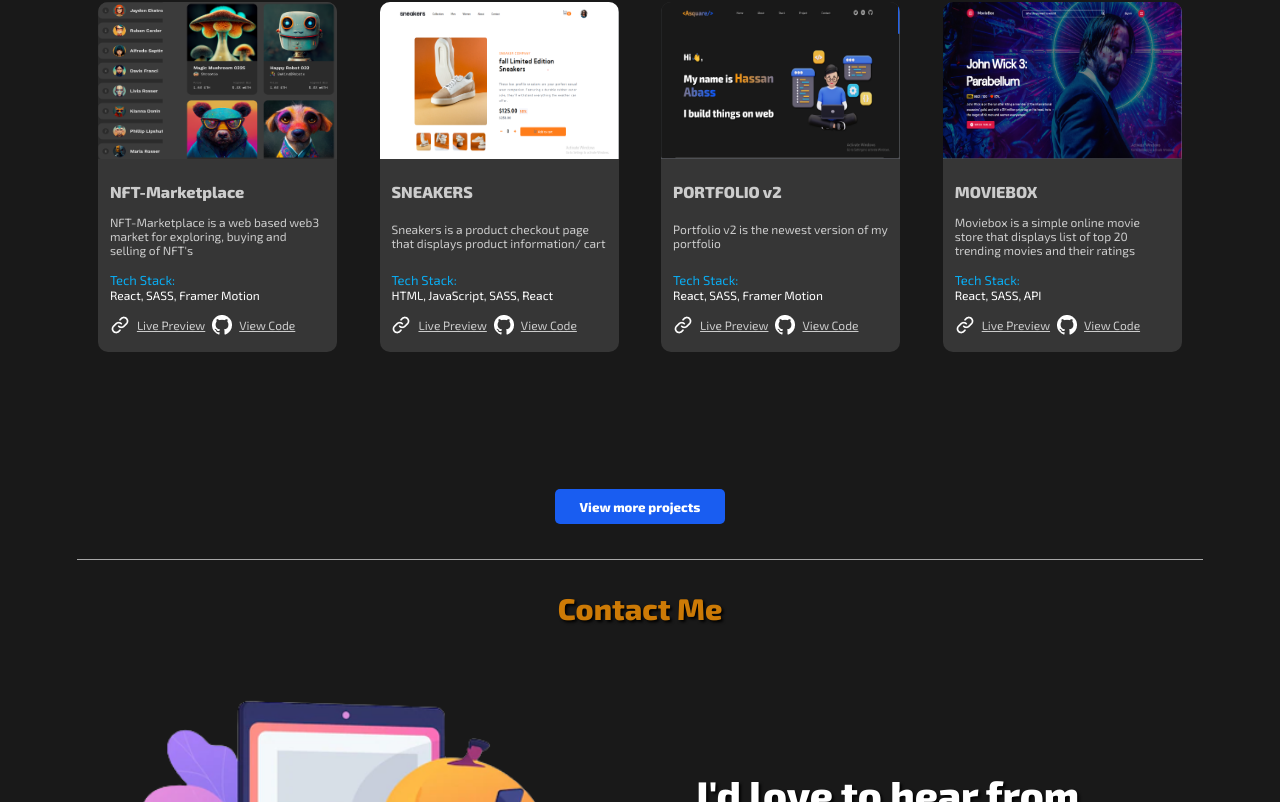
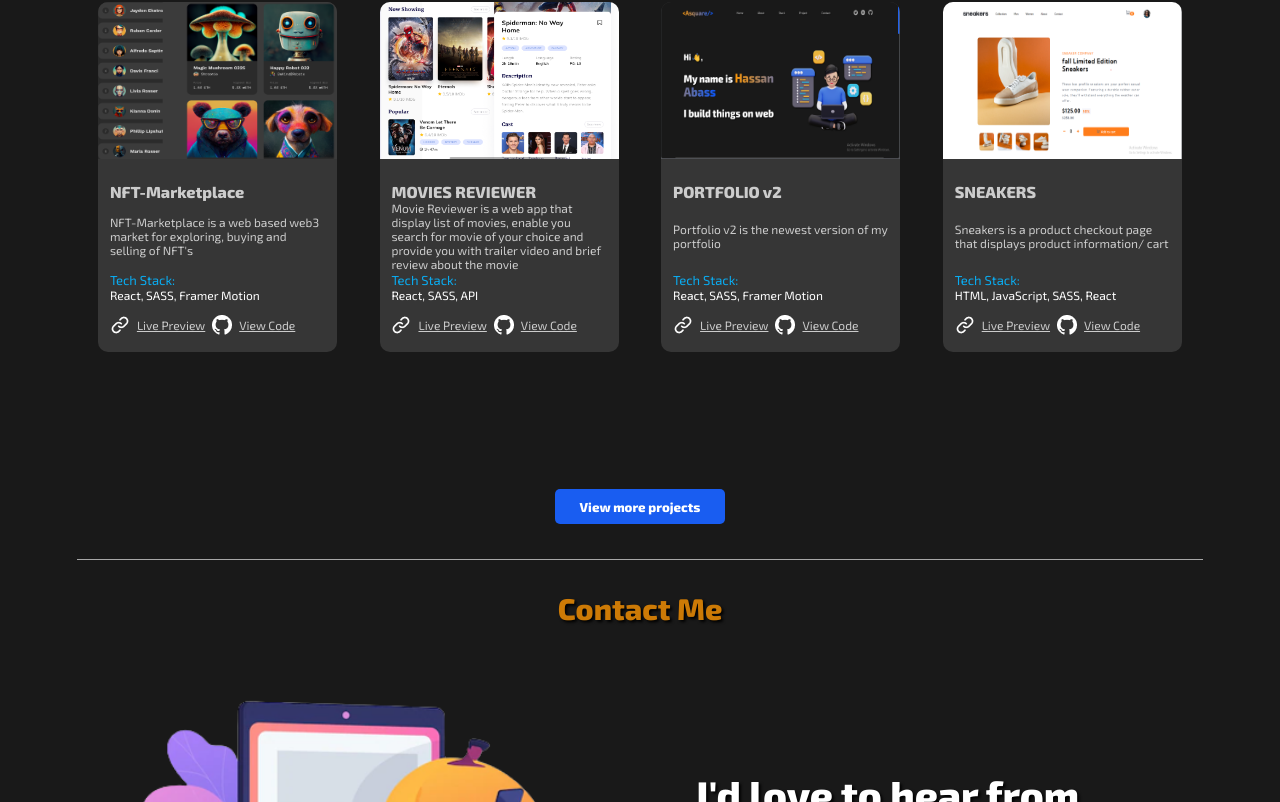
Before and after one commit to Asquare012/portfoliov2, a React (Create React App) app: page / in a window 1280 px wide. Shown: the part 2161-2963 px from the top of the page. Built offline with nearby package versions, Linux system fonts and the light colour scheme; the HTML template or start-up script is replaced by a standard one.

Commit message:
updated project

```diff
--- a/src/component/Project_/Projects.js
+++ b/src/component/Project_/Projects.js
@@ -1,7 +1,7 @@
 import live from "./link.png";
 import github from "./gith.png";
 // project images
-import moviebox from "./moviebox.png";
+import movie from "./movie.png";
 import cart from "./cart.png";
 import portfolio from "./portfoliom.png";
 import nft from "./nft.png";
@@ -23,14 +23,14 @@
   },
   {
     id: 1,
-    img: cart,
-    alt: "sneakers",
-    title: "SNEAKERS",
+    img: movie,
+    alt: "movie",
+    title: "MOVIES REVIEWER",
     details:
-      "Sneakers is a product checkout page that displays product information/ cart",
-    stack: ["HTML", "JavaScript", "SASS", "React"],
-    githubLink: "https://github.com/asquare012/sneakers",
-    liveLink: "https://asquare012.github.io/sneakers",
+      "Movie Reviewer is a web app that display list of movies, enable you search for movie of your choice and provide you with trailer video and brief review about the movie",
+    stack: ["React", "SASS", "API"],
+    githubLink: "https://github.com/asquare012/movie",
+    liveLink: "https://asquare012.github.io/movie",
     gitIcon: github,
     liveIcon: live,
   },
@@ -46,20 +46,22 @@
     gitIcon: github,
     liveIcon: live,
   },
+
   {
     id: 3,
-    img: moviebox,
-    alt: "movie box",
-    title: "MOVIEBOX",
+    img: cart,
+    alt: "sneakers",
+    title: "SNEAKERS",
     details:
-      "Moviebox is a simple online movie store that displays list of top 20 trending movies and their ratings",
-    stack: ["React", "SASS", "API"],
-    githubLink: "https://github.com/asquare012/movie",
-    liveLink: "https://asquare012.github.io/movie",
+      "Sneakers is a product checkout page that displays product information/ cart",
+    stack: ["HTML", "JavaScript", "SASS", "React"],
+    githubLink: "https://github.com/asquare012/sneakers",
+    liveLink: "https://asquare012.github.io/sneakers",
     gitIcon: github,
     liveIcon: live,
   },
 ];
+
 const Project = () => {
   return (
     <div className="Project" id="Project">
```
Also changed, not shown: src/component/Project_/movie.png (added), src/component/Project_/moviebox.png (deleted).
